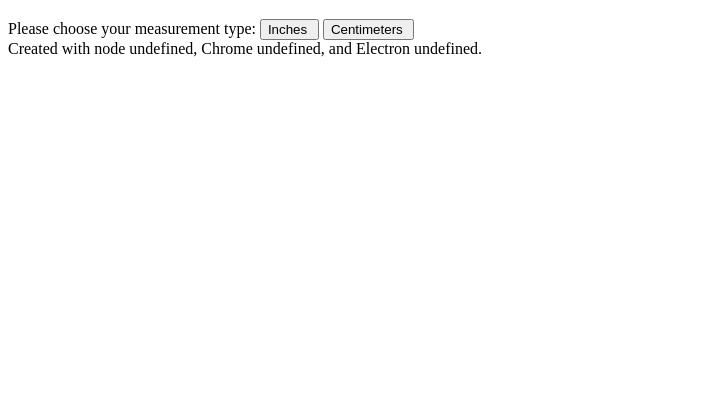
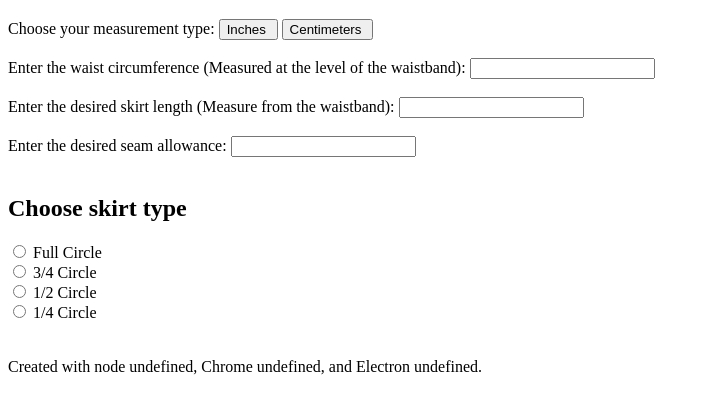
Before and after one commit to stkytomas/my-electron-app, an Electron app: page index.html in a window 1280 px wide. Shown: the part 61-474 px from the top of the page, without its empty margins (0-710 px from the left). Drawn offline with Linux system fonts and the light colour scheme.

Commit message:
added measurement input boxes and radio buttons to choose skirt type

```diff
--- a/index.html
+++ b/index.html
@@ -12,13 +12,39 @@
     <!-- //
     <p> Please choose your measurement type:</p> -->
     <form>
-        <label for="button">
-Please choose your measurement type:
-        </label>
+        <label for="button">Choose your measurement type:</label>
         <input type="button" onclick=" alert( 'Ok! All calculations will be made in inches.') " value="Inches ">
         <input type="button" onclick="alert( 'Ok! All calculations will be made in centimeters.') " value="Centimeters ">
+        <br>
+        <br>
+        <label for="waist">Enter the waist circumference
+            (Measured at the level of the waistband):
+        </label>
+        <input type="number" id="waist" name="waist" min="1">
+        <br>
+        <br>
+        <label for="waist">Enter the desired skirt length
+            (Measure from the waistband):</label>
+        <input type="number" id="length" name="length" min="1">
+        <br>
+        <br>
+        <label for="seam">Enter the desired seam allowance:</label>
+        <input type="number" id="seam" name="seam">
+        <br>
+        <br>
+        <h2>Choose skirt type</h2>
+        <input type="radio" id="skirtType1" name="skirtType1" value="full">
+        <label for="skirtType1">Full Circle</label><br>
+        <input type="radio" id="skirtType2" name="skirtType2" value="3/4">
+        <label for="skirtType2">3/4 Circle</label><br>
+        <input type="radio" id="skirtType3" name="skirtType3" value="1/2">
+        <label for="skirtType3">1/2 Circle</label><br>
+        <input type="radio" id="skirtType4" name="skirtType4" value="1/4">
+        <label for="skirtType4">1/4 Circle</label><br>
     </form>
 </body>
+
+<br><br>
 <footer>
     Created with node
     <script>
```
